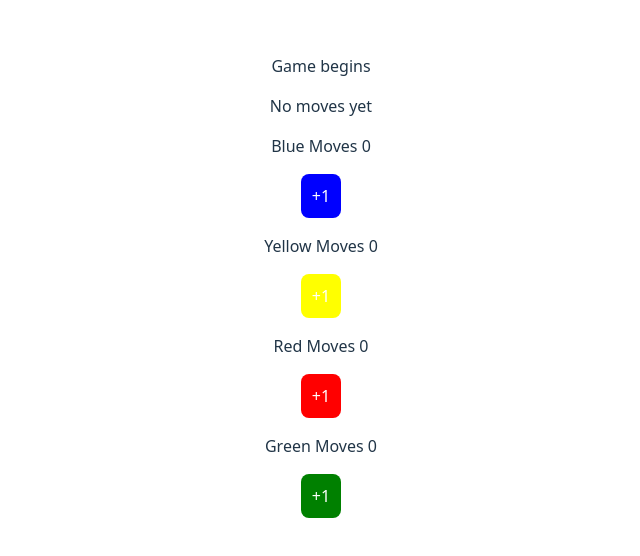
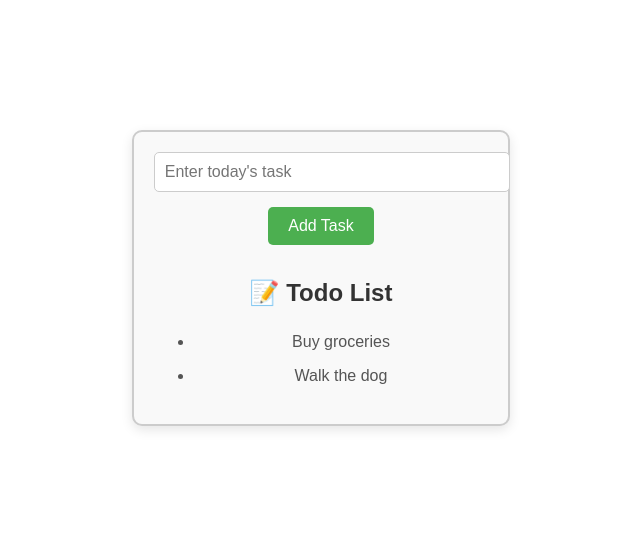
Before and after one commit to siddhant-gavai/react-object-state, a React (Vite) app: page / in a window 1280 px wide. Shown: the part 122-678 px from the top of the page, without its empty margins (319-959 px from the left). Built offline with nearby package versions, Linux system fonts and the light colour scheme.

Commit message:
Day 4: Todo List with input and task list using useState and inline styling

```diff
--- a/src/App.jsx
+++ b/src/App.jsx
@@ -3,13 +3,15 @@ import reactLogo from "./assets/react.svg";
 import viteLogo from "/vite.svg";
 import "./App.css";
 import LudoBoard from "./LudoBoard";
+import TodoList from "./TodoList";
 
 function App() {
   const [count, setCount] = useState(0);
 
   return (
     <>
-      <LudoBoard />
+      {/* <LudoBoard /> */}
+      <TodoList />
     </>
   );
 }
--- /dev/null
+++ b/src/TodoList.jsx
@@ -0,0 +1,74 @@
+import { useState } from "react";
+const TodoList = () => {
+  const containerStyle = {
+    maxWidth: "400px",
+    margin: "50px auto",
+    padding: "20px",
+    border: "2px solid #ccc",
+    borderRadius: "10px",
+    boxShadow: "0 4px 12px rgba(0, 0, 0, 0.1)",
+    fontFamily: "sans-serif",
+    backgroundColor: "#f9f9f9",
+  };
+
+  const inputStyle = {
+    width: "100%",
+    padding: "10px",
+    fontSize: "16px",
+    borderRadius: "5px",
+    border: "1px solid #ccc",
+    marginBottom: "15px",
+  };
+
+  const buttonStyle = {
+    padding: "10px 20px",
+    fontSize: "16px",
+    borderRadius: "5px",
+    backgroundColor: "#4caf50",
+    color: "white",
+    border: "none",
+    cursor: "pointer",
+  };
+
+  const headingStyle = {
+    marginTop: "30px",
+    textAlign: "center",
+    color: "#333",
+  };
+  let [tasks, setTasks] = useState(["Buy groceries", "Walk the dog"]);
+  let [newTask, setNewTask] = useState("");
+
+  const addTask = () => {
+    setTasks([...tasks, newTask]);
+    setNewTask("");
+  };
+
+  let updateTaskValue = (event) => {
+    setNewTask(event.target.value);
+  };
+
+  return (
+    <div style={containerStyle}>
+      <input
+        type="text"
+        placeholder="Enter today's task"
+        value={newTask}
+        onChange={updateTaskValue}
+        style={inputStyle}
+      />
+      <button onClick={addTask} style={buttonStyle}>
+        Add Task
+      </button>
+      <h2 style={headingStyle}>📝 Todo List</h2>
+      <ul>
+        {tasks.map((tasks, index) => (
+          <li key={index} style={{ margin: "10px 0", color: "#555" }}>
+            {tasks}
+          </li>
+        ))}
+      </ul>
+    </div>
+  );
+};
+
+export default TodoList;
```
Also changed, not shown: 1 other file (tests, documents, lock files or other folders).
